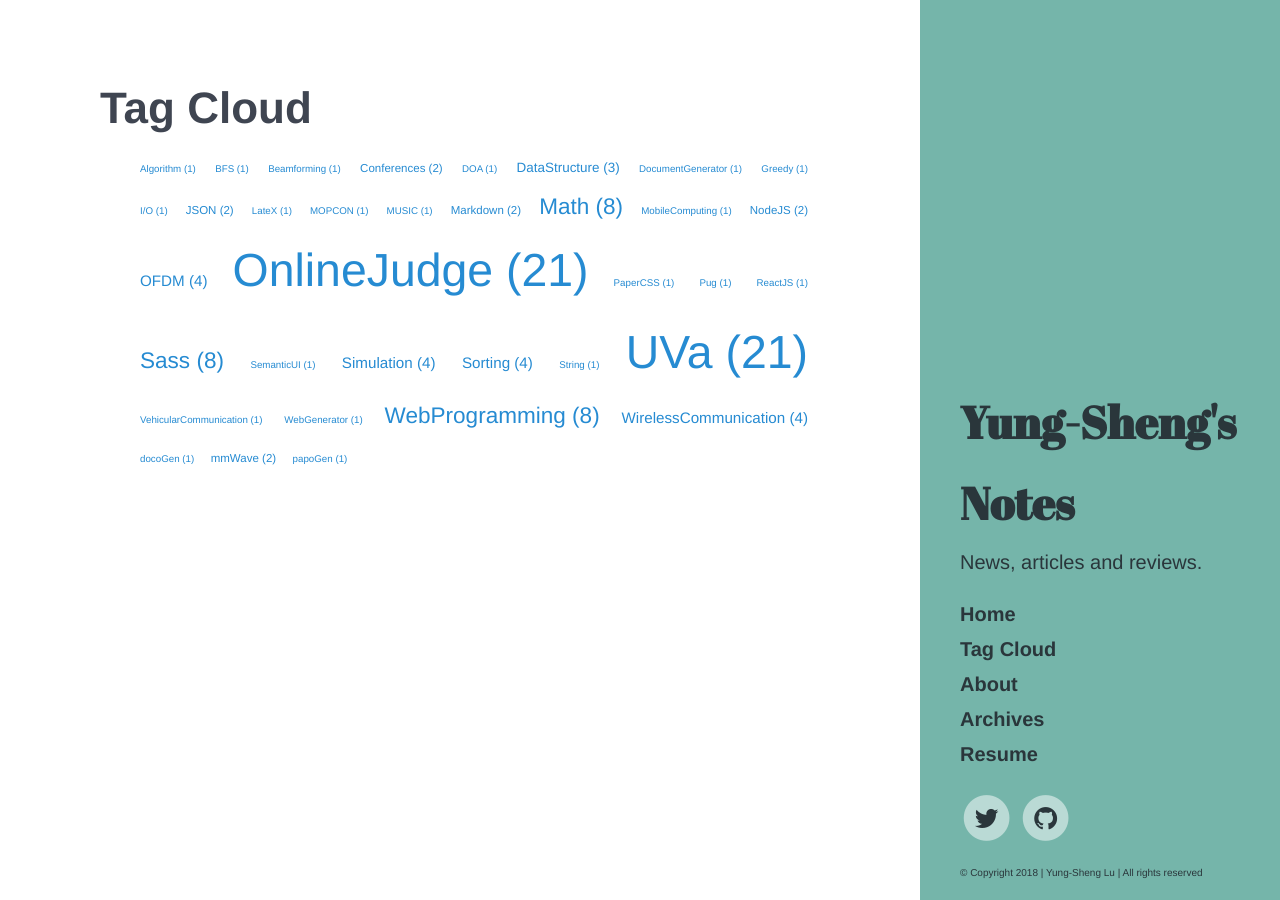
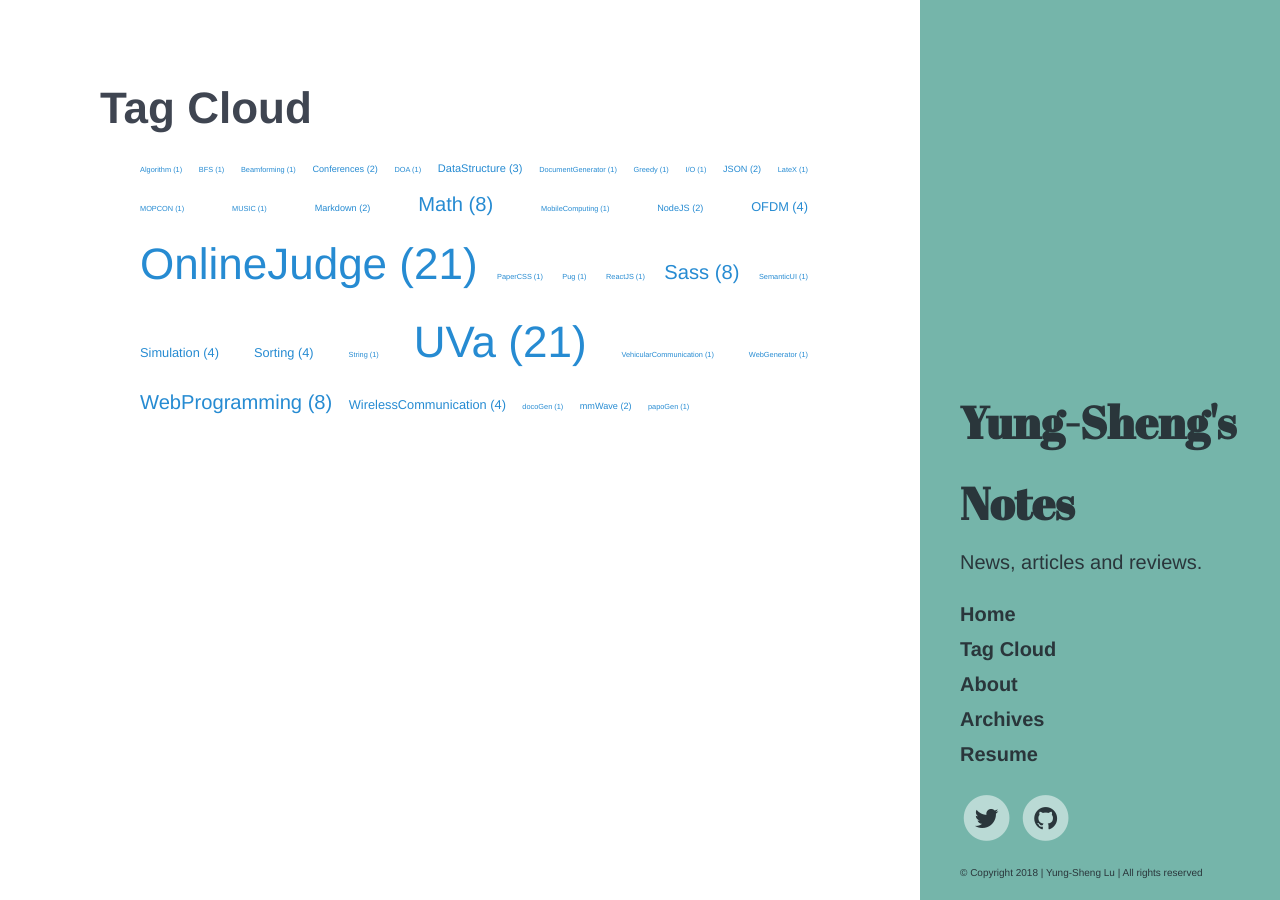
Before and after one commit to dppss90010/yungshenglu.github.io, a Jekyll site: the page built from TagCloud.md, in a window 1280 px wide. Built offline with Jekyll 4.4.1, drawn with Linux system fonts in a browser that asks for light colours; comment, search, counter and statistics services are not loaded.

Commit message:
Add TagCloud

```diff
--- a/TagCloud.md
+++ b/TagCloud.md
@@ -5,7 +5,7 @@
 <ul class="tag-cloud">
 {% assign sorted_tags = (site.tags | sort: 0) %}
 {% for tag in sorted_tags %}
-  <li style="font-size: {{ tag | last | size | times: 400 | divided_by: site.tags.size | plus: 50  }}%">
+  <li style="font-size: {{ tag | last | size | times: 400 | divided_by: site.tags.size | plus: 35  }}%">
     <a href="/tags/{{ tag[0] }}">
       {{ tag | first }} ({{ tag | last | size }})
     </a>
```
